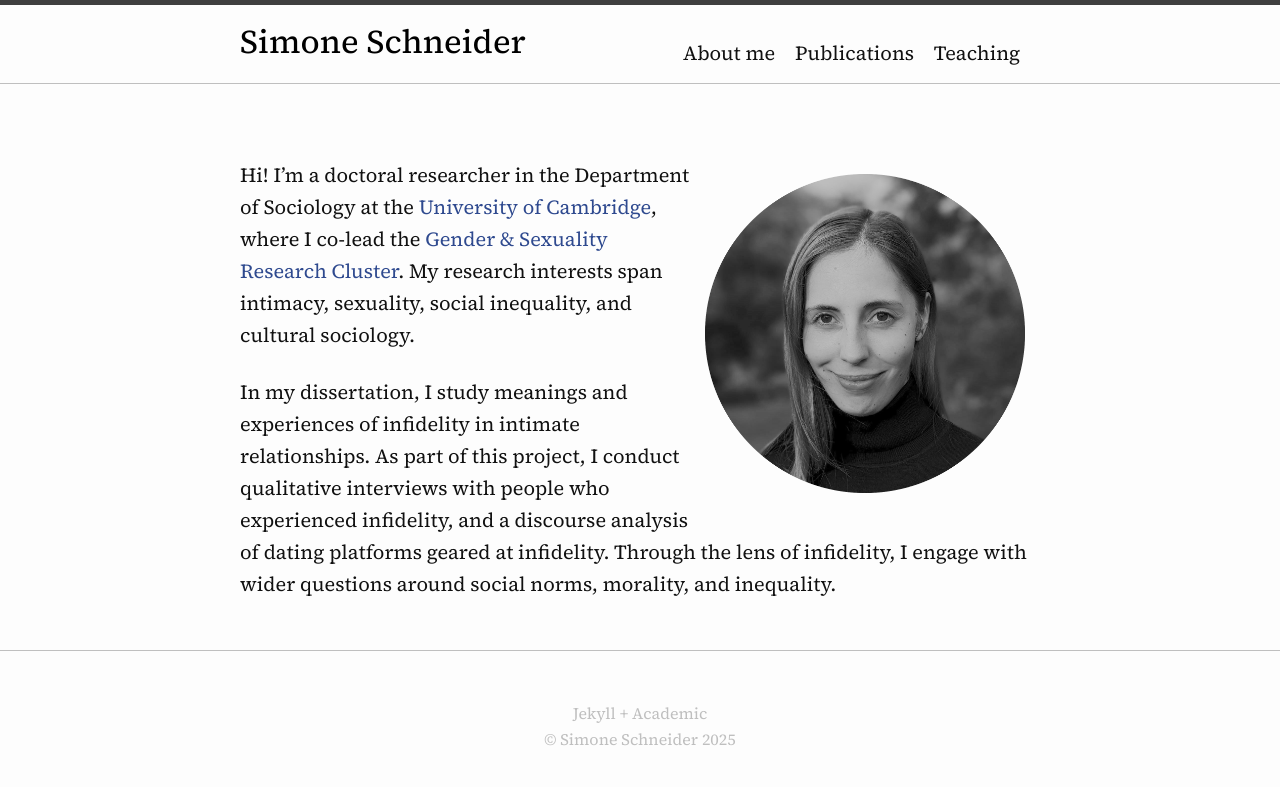
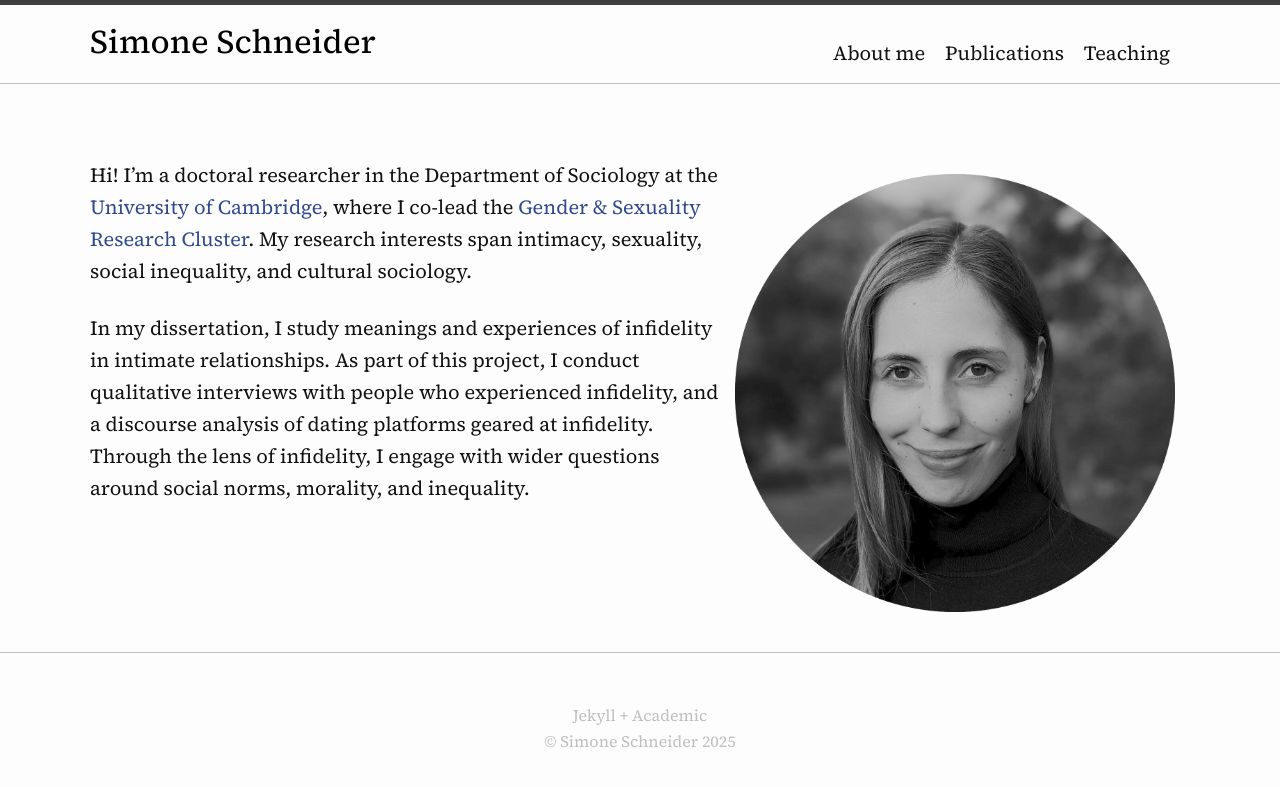
Before and after one commit to simone-schneider/simone-schneider.github.io, a Jekyll site: the page built from index.md, in a window 1280 px wide. Shown: the top 787 px of the page. Built offline with Jekyll 4.4.1, drawn with Linux system fonts in a browser that asks for light colours.

Commit message:
Update academic.scss

```diff
--- a/_sass/academic.scss
+++ b/_sass/academic.scss
@@ -98,10 +98,10 @@ $grey-color-lighter: lighten($grey-color, 90%) !default;
 $grey-color-dark:  darken($grey-color, 25%) !default;
 
 // Width of the content area
-$content-width:    900px;
+$content-width:    1200px;
 
 $on-palm:          600px !default;
-$on-laptop:        900px !default;
+$on-laptop:        1200px !default;
 
 // Use media queries like this:
 // @include media-query($on-palm) {
```
